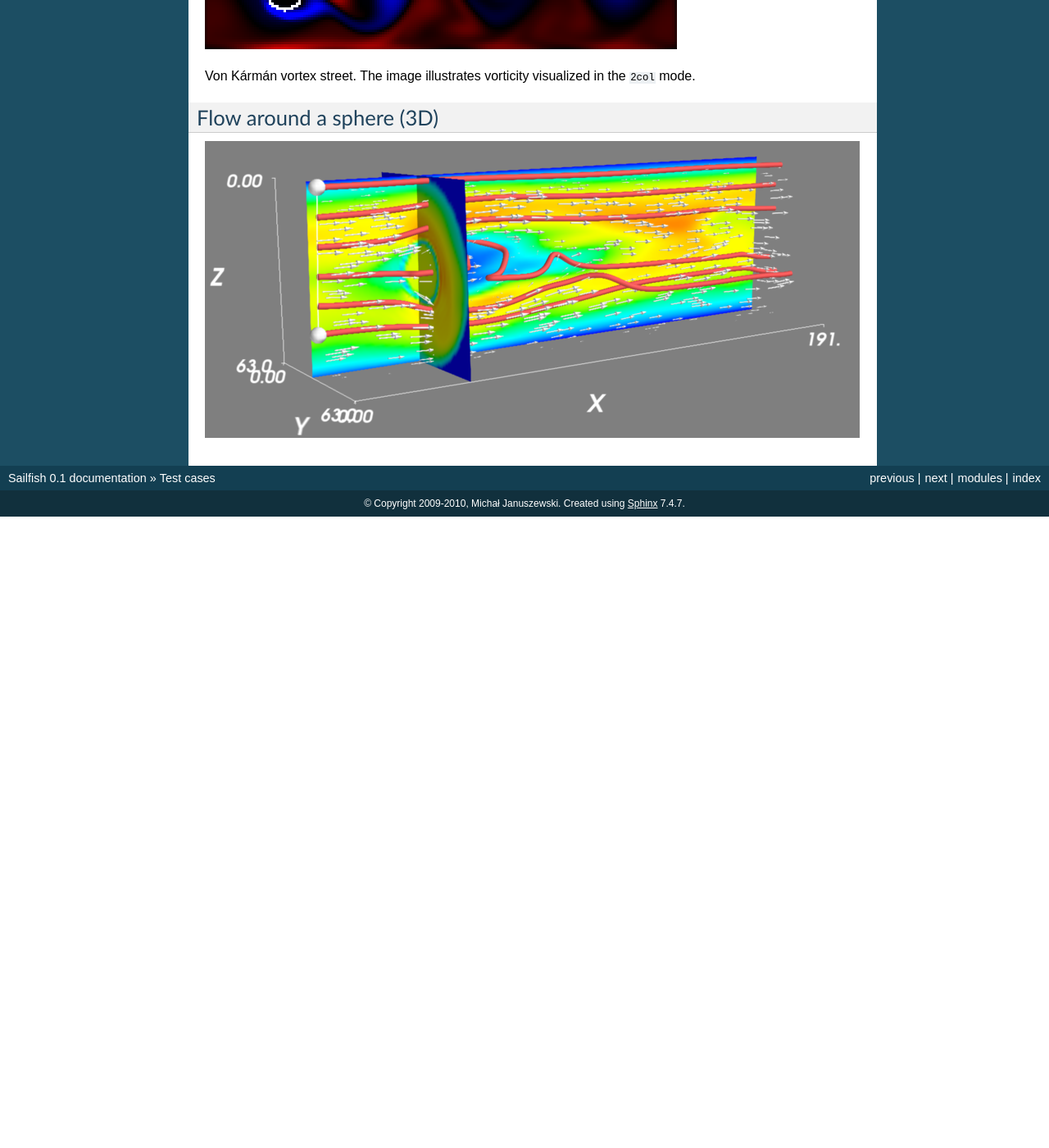
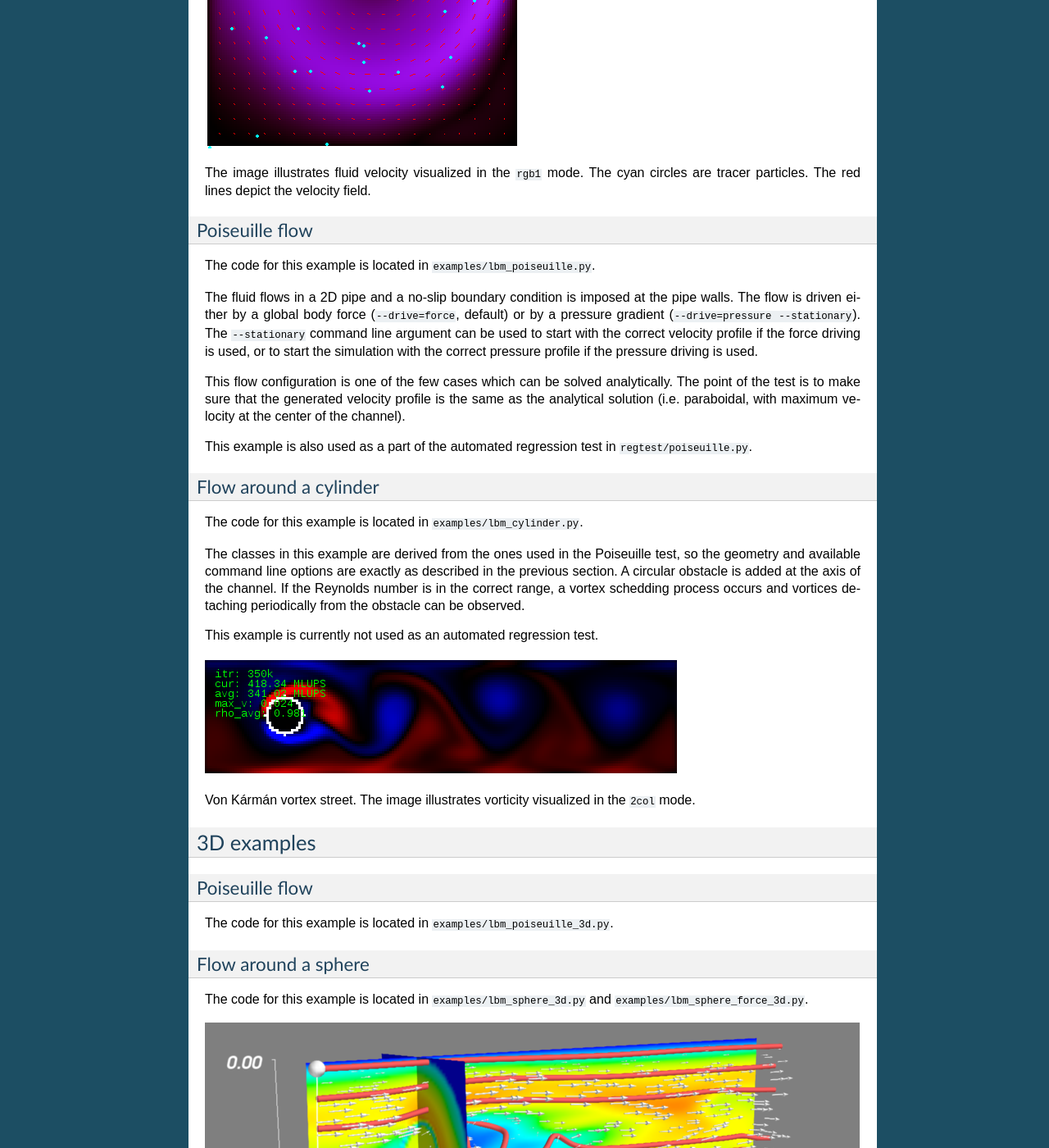
Before and after one commit to sailfish-team/sailfish, a Sphinx documentation site: the page built from doc/testcases.rst, in a window 1280 px wide and 1400 px high, scrolled down 796 px. Shown: the whole window at 82% size. Built offline with Sphinx 7.4.7, drawn with Linux system fonts in a browser that asks for light colours; formulas are drawn with MathJax 3; before the commit the page ends 1426 px from its top, so only the background shows below that; some of the changed text lies outside the part shown.

Commit message:
Add documentation about the 2D test cases.

```diff
--- a/doc/testcases.rst
+++ b/doc/testcases.rst
@@ -1,24 +1,82 @@
-Test cases
-==========
+Examples and test cases
+=======================
 
-Lid-driven cavity (2D)
-----------------------
+Several sample simulations are included in the Sailfish code repository.  They serve to both
+illustrate the capabilities of the solver, as well as to test the correctness of the simuations
+by comparing their results to data from the literature or other CFD solvers.
+
+Most of the examples can be both run interactively, and as a part of a regression test.
+To run them interactively, the ``PYTHONPATH`` environment variable has to be set so that
+the ``sailfish`` module can be imported::
+
+    export PYTHONPATH=$PWD:$PYTHONPATH
+    cd examples
+    python lbm_ldc.py
+
+2D examples
+-----------
+
+Lid-driven cavity
+^^^^^^^^^^^^^^^^^
+The code for this example is located in ``examples/lbm_ldc.py``.
+
+This is a standard computational fluid dynamics test problem.  The simulation domain is a
+square, with no-slip boundary conditions on three walls and a velocity boundary condition
+on the top, imposing horizontal velocity on the fluid.
+
+This example is currently not used as a regression test, but some reference data for the
+velocity profiles is collected in the ``regtest/ldc_golden`` directory in the Sailfish
+code repository.
+
 .. image:: img/ldc2d.png
 
 The image illustrates fluid velocity visualized in the ``rgb1`` mode.  The cyan circles are
 tracer particles.  The red lines depict the velocity field.
 
-Poiseuille flow (2D)
---------------------
+Poiseuille flow
+^^^^^^^^^^^^^^^
+The code for this example is located in ``examples/lbm_poiseuille.py``.
 
-Flow around a cylinder (2D)
----------------------------
+The fluid flows in a 2D pipe and a no-slip boundary condition is imposed at the pipe walls.  The flow
+is driven either by a global body force (``--drive=force``, default) or by a pressure gradient
+(``--drive=pressure --stationary``).  The ``--stationary`` command line argument can be used to
+start with the correct velocity profile if the force driving is used, or to start the
+simulation with the correct pressure profile if the pressure driving is used.
+
+This flow configuration is one of the few cases which can be solved analytically.  The point
+of the test is to make sure that the generated velocity profile is the same as the analytical
+solution (i.e. paraboidal, with maximum velocity at the center of the channel).
+
+This example is also used as a part of the automated regression test in ``regtest/poiseuille.py``.
+
+Flow around a cylinder
+^^^^^^^^^^^^^^^^^^^^^^
+The code for this example is located in ``examples/lbm_cylinder.py``.
+
+The classes in this example are derived from the ones used in the Poiseuille test, so the
+geometry and available command line options are exactly as described in the previous
+section.  A circular obstacle is added at the axis of the channel.  If the Reynolds number
+is in the correct range, a vortex schedding process occurs and vortices detaching periodically
+from the obstacle can be observed.
+
+This example is currently not used as an automated regression test.
 
 .. image:: img/cylinder2d_vorticity.png
 
 Von Kármán vortex street.  The image illustrates vorticity visualized in the ``2col`` mode.
 
-Flow around a sphere (3D)
--------------------------
+3D examples
+-----------
+
+Poiseuille flow
+^^^^^^^^^^^^^^^
+The code for this example is located in ``examples/lbm_poiseuille_3d.py``.
+
+
+
+Flow around a sphere
+^^^^^^^^^^^^^^^^^^^^
+The code for this example is located in ``examples/lbm_sphere_3d.py`` and ``examples/lbm_sphere_force_3d.py``.
+
 
 .. image:: img/sphere3d.png
```
